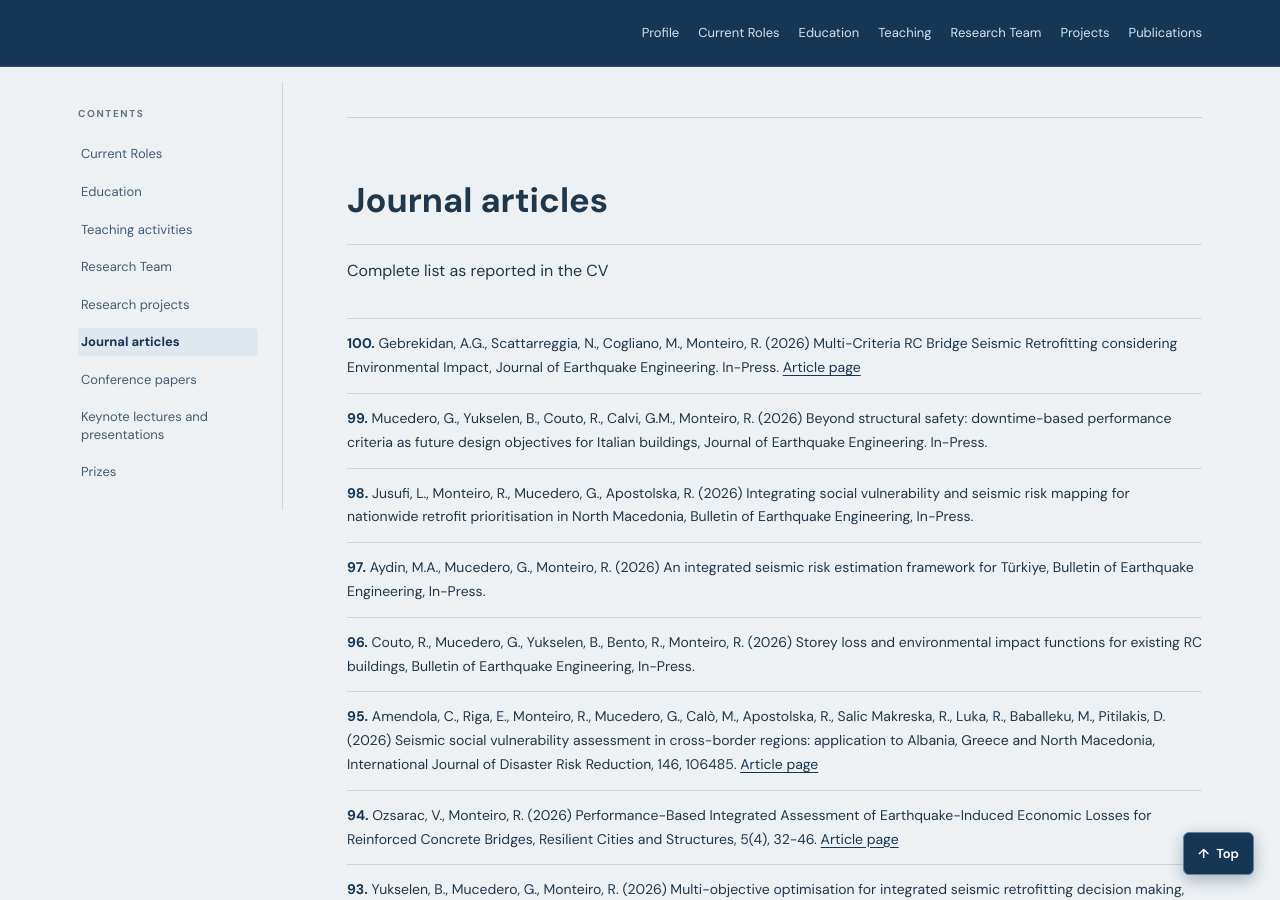
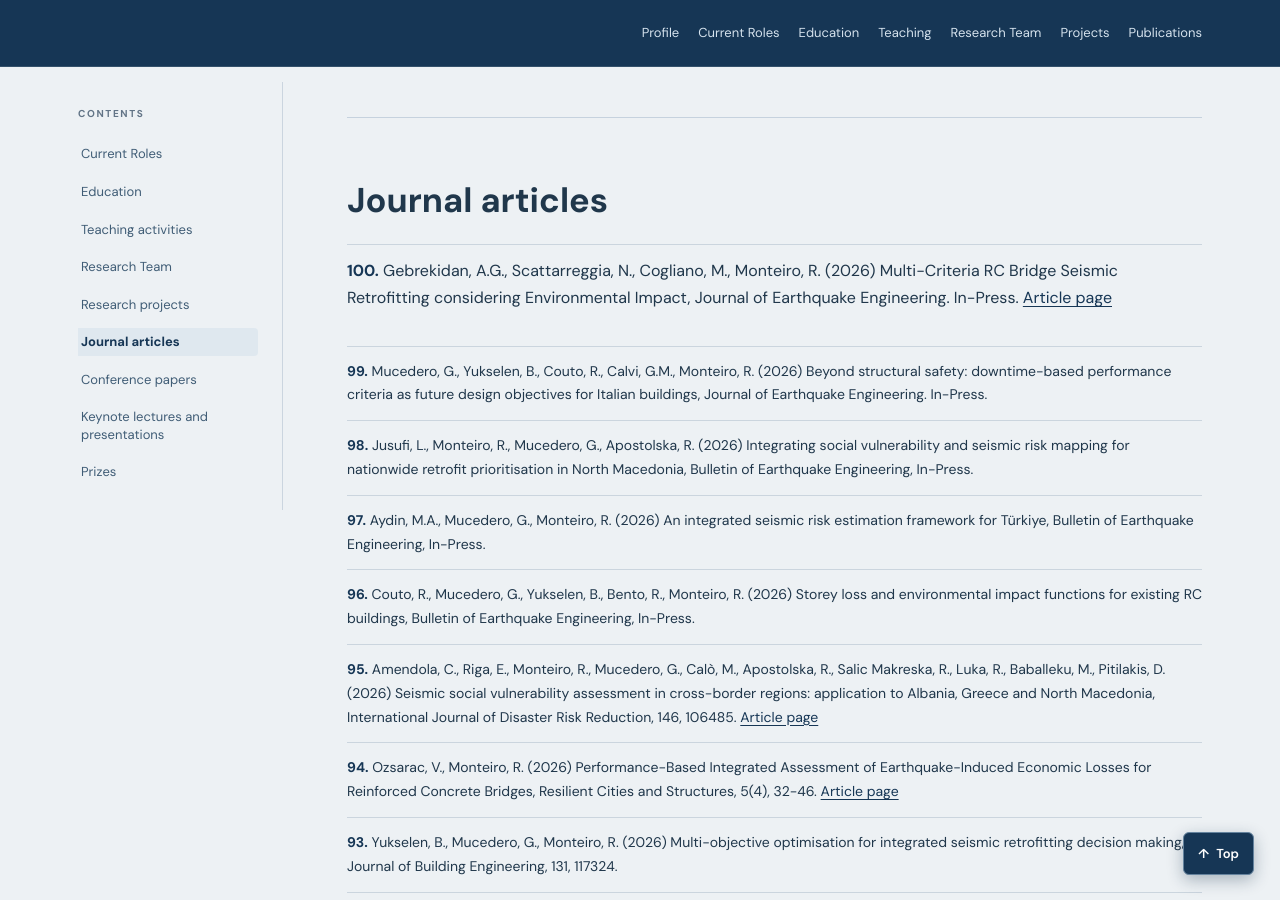
Before and after one commit to rncmonteiro/cv, a Jekyll site: the page built from index.md, in a window 1280 px wide and 900 px high, scrolled down 14041 px. Built offline with Jekyll 4.4.1, drawn with Linux system fonts in a browser that asks for light colours.

Commit message:
Update journal-articles.md

```diff
--- a/_includes/content/journal-articles.md
+++ b/_includes/content/journal-articles.md
@@ -1,6 +1,4 @@
 ## Journal articles
-
-Complete list as reported in the CV
 
 **100.** Gebrekidan, A.G., Scattarreggia, N., Cogliano, M., Monteiro, R. (2026) Multi-Criteria RC Bridge Seismic Retrofitting considering Environmental Impact, Journal of Earthquake Engineering. In-Press. [Article page](https://doi.org/10.1080/13632469.2026.2712444)
 
```
